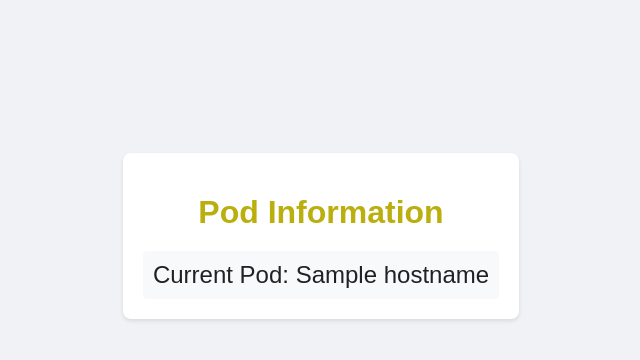
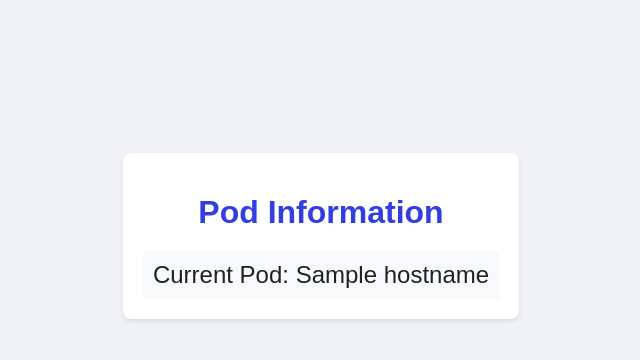
Before and after one commit to dellabeneta/project-argocd, a Python web app: template app/src/templates/index.html in a window 1280 px wide. Shown: the part 164-524 px from the top of the page, without its empty margins (319-959 px from the left). Run offline with Jinja, Linux system fonts and the light colour scheme; the template is opened without the code that fills it: most values are stand-ins (such as "Sample title", 1, 10 or a date in 2020).

Commit message:
Change color to blue - index.html

```diff
--- a/app/src/templates/index.html
+++ b/app/src/templates/index.html
@@ -21,7 +21,7 @@
             box-shadow: 0 2px 4px rgba(0, 0, 0, 0.1);
         }
         h1 {
-            color: #baaf0f;
+            color: #323de2;
             margin-bottom: 20px;
         }
         .hostname {
```
